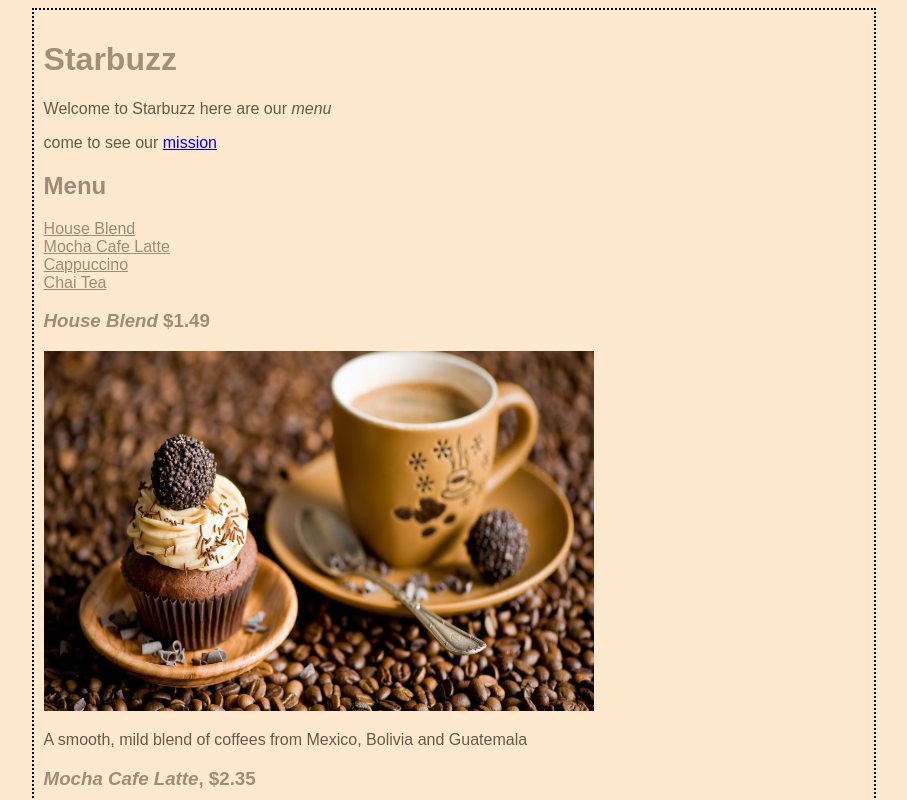
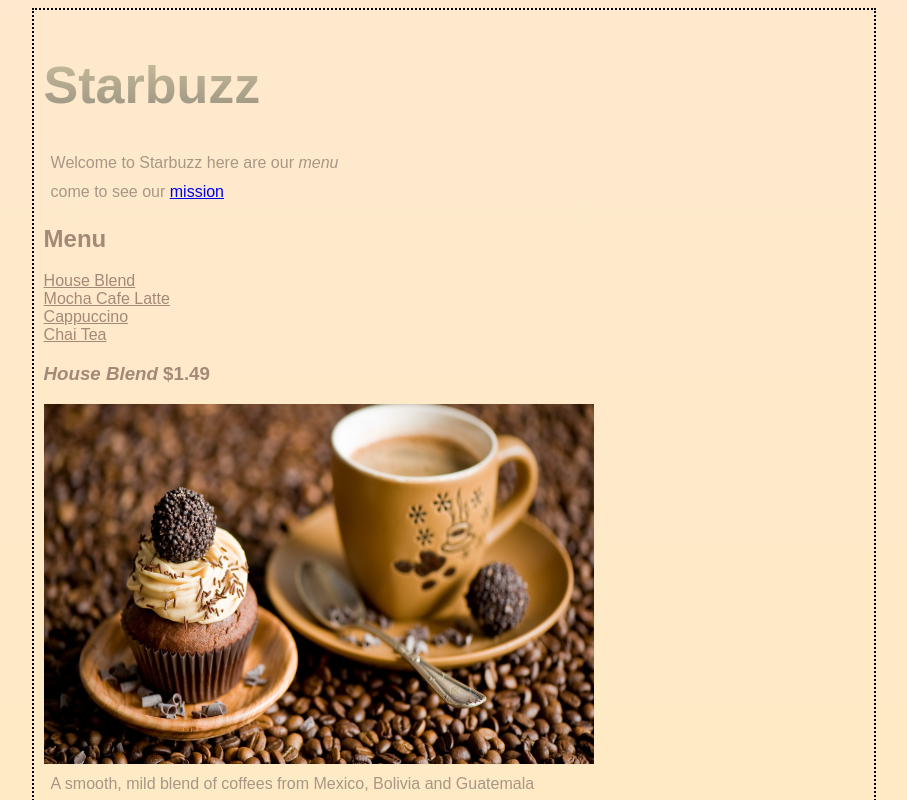
Before and after one commit to Adriano-Dos-Santos/Coffe-Shop, a plain HTML site: page index.html in a window 1280 px wide. Shown: the top 800 px of the page, without its empty margins (186-1093 px from the left). Drawn offline with Linux system fonts and the light colour scheme.

Commit message:
new gradient background

```diff
--- a/styles.css
+++ b/styles.css
@@ -1,27 +1,47 @@
 body {
     background-color: #FEE9CE;
+    background-image: linear-gradient(to bottom, #FEE9CE,#ffecb3);
     margin-left: 17%;
     margin-right: 17%;
-    border: 2px dotted black;
+    border: 2.2px dotted black;
     padding: 10px 10px 10px;
     font-family: sans-serif;
 }
 h1 {
-    color: rgb(160, 145, 117)
+    color: rgb(160, 145, 117);
 }
+h1 {
+    font-size: 52px;
+    background: -webkit-linear-gradient(rgb(204, 191, 158), rgb(152, 146, 127));
+    -webkit-background-clip: text;
+    -webkit-text-fill-color: transparent;
+}
+
 h1:hover {
-    color: rgb(201, 183, 151)
+    color: rgb(201, 183, 151);
+    font-size: 52px;
+    background: -webkit-linear-gradient(rgb(245, 229, 189), rgb(214, 203, 161));
+    -webkit-background-clip: text;
+    -webkit-text-fill-color: transparent;
 }
+
 
 h2, h3 {
     color: #A38978;
 }
 
 p {
-    color: #6A5849;
+    color: #AA9685;
+    padding: 4px;
+    margin: 3px;
 }
-
 
 nav a {
     color: #A38978;
 }
+
+.buttom {
+    background-color: none;
+    border: none;
+
+}
```
